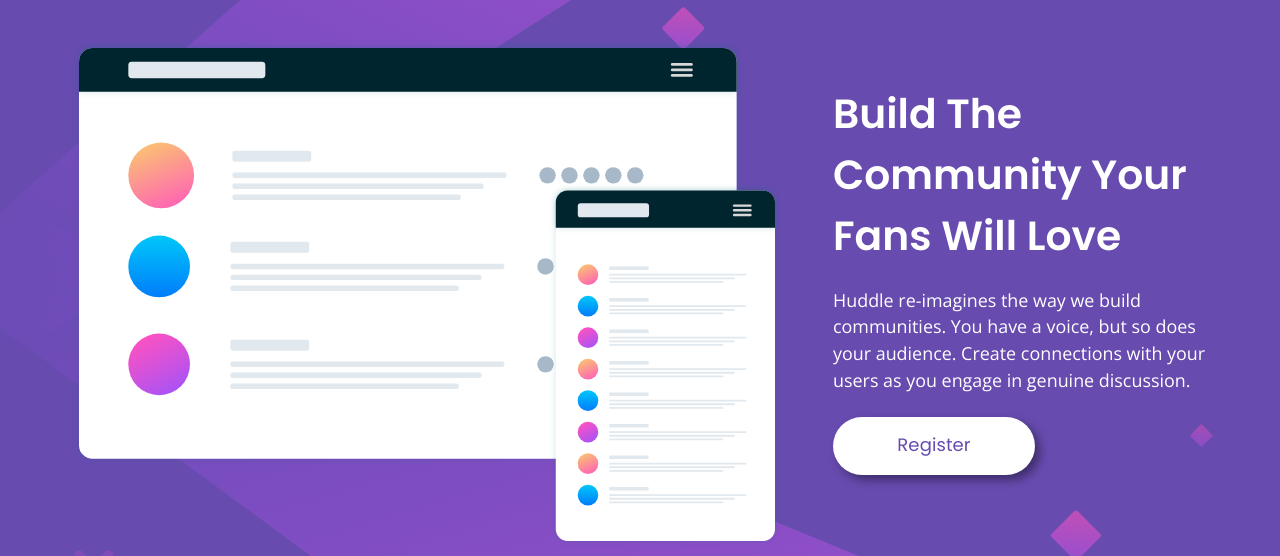
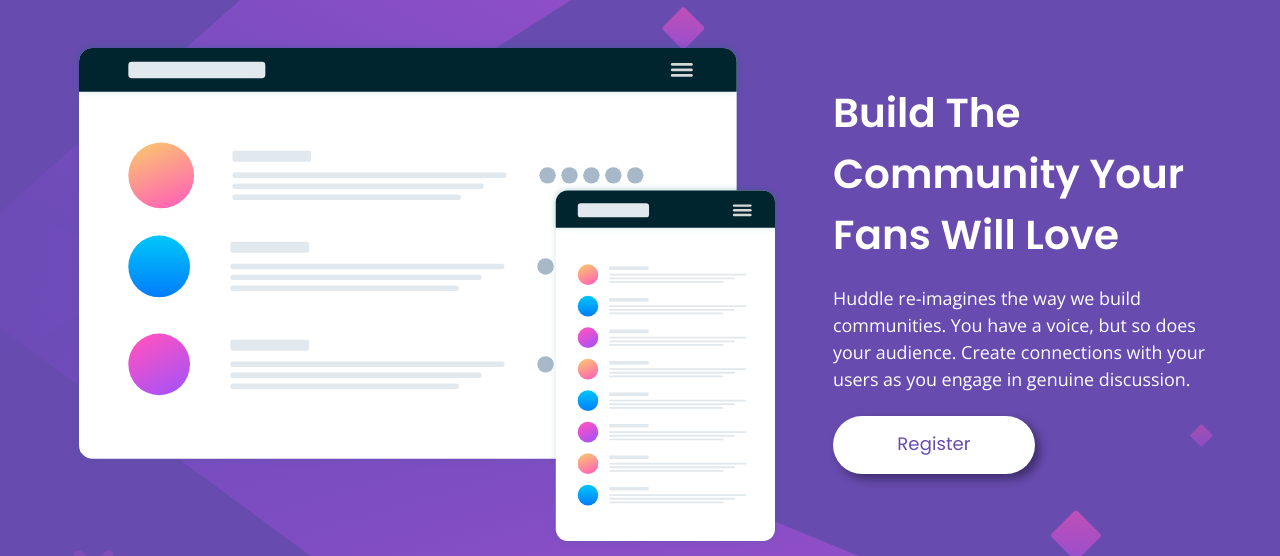
Before and after one commit to GilaniRabbu/huddle-landing-page-with-single-introductory-section, a plain HTML site: page index.html in a window 1280 px wide. Shown: the part 153-709 px from the top of the page. Drawn offline with nearby package versions, Linux system fonts and the light colour scheme.

Commit message:
Initial commit

```diff
--- a/style.css
+++ b/style.css
@@ -77,7 +77,7 @@ section {
 }
 
 .content h1 {
-    font-size: 2.55rem;
+    font-size: 2.532rem;
     font-family: var(--ff-poppins);
     font-weight: var(--fw-600);
     line-height: 1.5;
```
